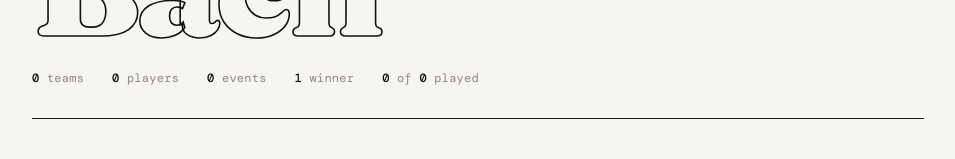
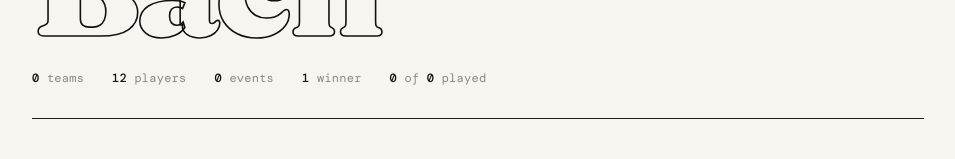
Before and after one commit to devin-bushey/scquff-bach, a React (Vite) app: page / in a window 1280 px wide. Shown: the part 301-460 px from the top of the page, without its empty margins (162-1117 px from the left). Built offline with nearby package versions, Linux system fonts and the light colour scheme; no server answers; the database is empty.

Commit message:
Hardcode scoreboard player count to 12
Co-Authored-By: Claude Fable 5 <noreply@anthropic.com>

```diff
--- a/src/views/Scoreboard.tsx
+++ b/src/views/Scoreboard.tsx
@@ -77,7 +77,7 @@ export default function Scoreboard({ league }: { league: League }) {
   const { teams, games, results } = league
   const { totals, byGame, ranked } = computeStandings(teams, games, results)
 
-  const playerCount = teams.reduce((n, t) => n + t.players.filter(Boolean).length, 0)
+  const playerCount = 12
   const golfGames = games.filter((g) => g.category === 'golf')
   const miniGames = games.filter((g) => g.category === 'mini')
   const golfMax = golfGames.reduce((s, g) => s + maxPoints(g), 0)
```
